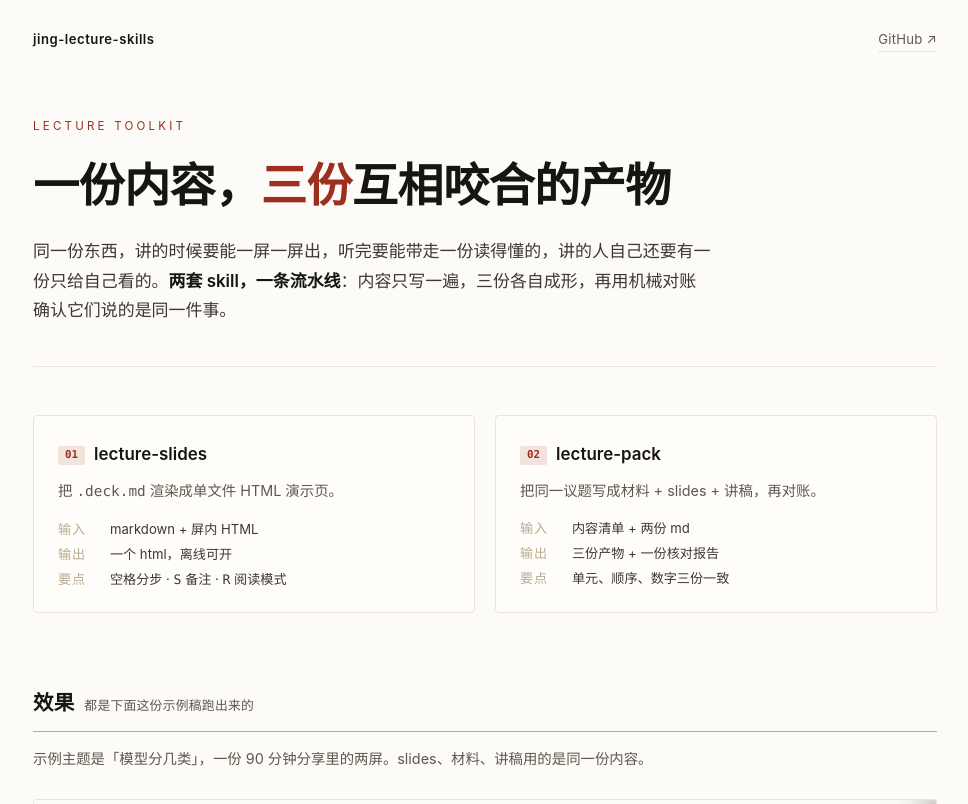
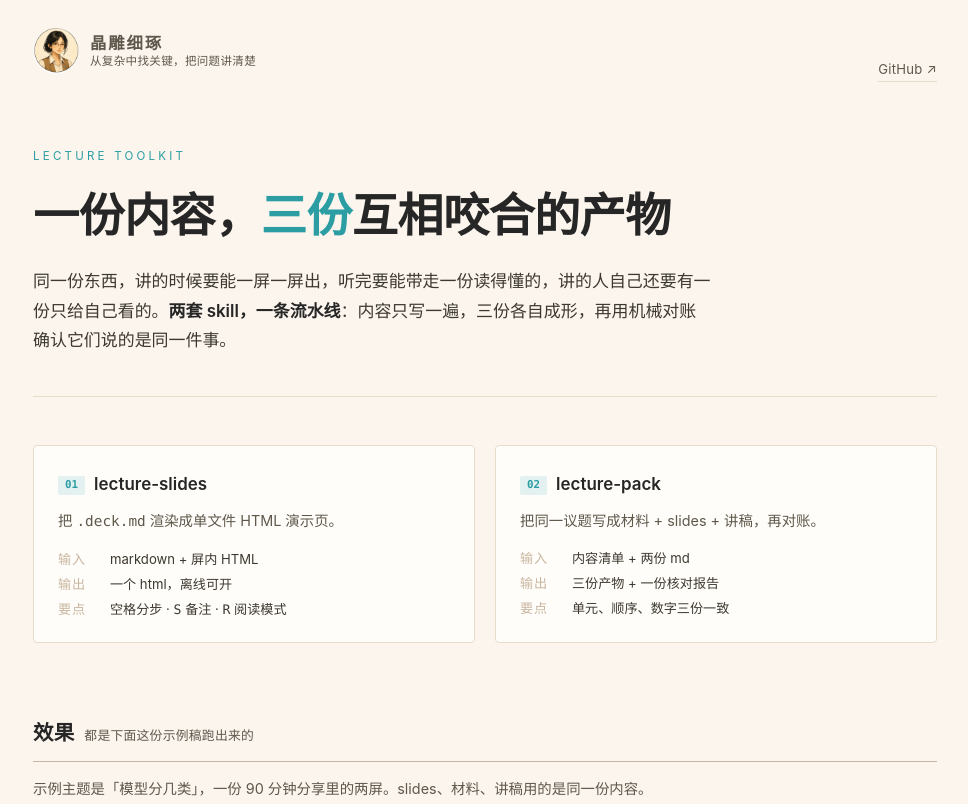
Before and after one commit to crystalyj37/jing-lecture-skills, a plain HTML site: page docs/index.html in a window 1280 px wide. Shown: the top 804 px of the page, without its empty margins (155-1123 px from the left). Drawn offline with Linux system fonts and the light colour scheme.

Commit message:
加品牌署名：晶雕细琢头像、剪影微标、洞察青配色
- 页面顶栏放 B1 头像（透明圆形 128px）+ 品牌名与标语
- 页脚放剪影微标 V2（24px）作作者角标，同时作 favicon
- 强调色由朱红改为洞察青 #2C9EA3，纸色改暖白 #FBF5EE
- skill 产物本身不动：tokens.css 仍为墨水经典

```diff
--- a/docs/index.html
+++ b/docs/index.html
@@ -4,11 +4,14 @@
 <meta charset="utf-8">
 <meta name="viewport" content="width=device-width, initial-scale=1">
 <title>jing-lecture-skills · 一份内容做成三份产物</title>
+<link rel="icon" href="img/jing-mark.png">
+<meta name="description" content="晶雕细琢 · 把一份内容做成三份互相咬合的产物：可投屏 slides、可分享材料、讲者讲稿。">
+<meta name="author" content="晶雕细琢">
 <style>
 :root{
-  --paper:#fcfbf8; --card:#fffdf9; --ink:#17150f; --ink2:#3d3830;
-  --muted:#5f584c; --line:#b9ab92; --line-soft:#ece4d8;
-  --accent:#9c2f1e; --accent-soft:#f2e3dd;
+  --paper:#FBF5EE; --card:#fffdf9; --ink:#262626; --ink2:#3d3830;
+  --muted:#5f584c; --line:#c9b6a0; --line-soft:#e8dccd;
+  --accent:#2C9EA3; --accent-soft:#e3f1f1;
 }
 *{box-sizing:border-box}
 html{-webkit-text-size-adjust:100%}
@@ -24,7 +27,12 @@ code,pre{font-family:"SF Mono",Menlo,Consolas,monospace}
   display:flex;align-items:baseline;justify-content:space-between;gap:16px;
   padding:28px 0 0;font-size:.82rem;letter-spacing:.02em;color:var(--muted);
 }
-.top b{color:var(--ink);font-weight:600;letter-spacing:.04em}
+.brand{display:flex;align-items:center;gap:11px}
+.brand img{width:46px;height:46px;display:block}
+.brand .bt{display:flex;flex-direction:column;line-height:1.3}
+.brand .bt b{font-size:1.02rem;letter-spacing:.12em;font-weight:600}
+.brand .bt i{font-style:normal;font-size:.72rem;color:var(--muted);letter-spacing:.03em}
+
 .top a{color:var(--muted);text-decoration:none;border-bottom:1px solid var(--line-soft)}
 .top a:hover{color:var(--accent);border-color:var(--accent)}
 
@@ -74,11 +82,11 @@ h2 small{font-weight:400;font-size:.8rem;color:var(--muted);margin-left:10px;let
 .shot img{width:100%;height:auto;display:block}
 .shot figcaption{font-size:.84rem;color:var(--muted);display:flex;justify-content:space-between;gap:16px}
 .shot figcaption b{color:var(--ink);font-weight:600}
-.shot figcaption a{color:var(--accent);text-decoration:none;border-bottom:1px dotted rgba(156,47,30,.5);white-space:nowrap}
+.shot figcaption a{color:var(--accent);text-decoration:none;border-bottom:1px dotted rgba(44,158,163,.55);white-space:nowrap}
 
 /* 代码 */
 pre{
-  background:#f6f2eb;border-left:3px solid var(--accent);
+  background:#f4ede3;border-left:3px solid var(--accent);
   padding:16px 18px;overflow-x:auto;font-size:.83rem;line-height:1.7;
   color:var(--ink2);margin:18px 0 0;border-radius:0 3px 3px 0;
 }
@@ -99,6 +107,8 @@ th{color:var(--muted);font-weight:500;font-size:.8rem;letter-spacing:.04em}
 td:first-child{white-space:nowrap;color:var(--ink)}
 
 /* 页脚 */
+.fbrand{display:inline-flex;align-items:center;gap:8px}
+.fbrand img{width:24px;height:24px;display:block}
 footer{margin-top:80px;padding-top:22px;border-top:1px solid var(--line-soft);font-size:.8rem;color:var(--muted);display:flex;justify-content:space-between;gap:16px;flex-wrap:wrap}
 footer a{color:var(--muted);text-decoration:none;border-bottom:1px solid var(--line-soft)}
 footer a:hover{color:var(--accent)}
@@ -116,7 +126,10 @@ footer a:hover{color:var(--accent)}
 <div class="wrap">
 
   <div class="top">
-    <b>jing-lecture-skills</b>
+    <div class="brand">
+      <img src="img/jing-avatar.png" alt="晶雕细琢">
+      <span class="bt"><b>晶雕细琢</b><i>从复杂中找关键，把问题讲清楚</i></span>
+    </div>
     <a href="https://github.com/crystalyj37/jing-lecture-skills">GitHub ↗</a>
   </div>
 
@@ -199,7 +212,7 @@ python3 lecture-pack/scripts/crosscheck.py content-map.md handout.md script.md t
 cp -R jing-lecture-skills/lecture-slides jing-lecture-skills/lecture-pack ~/.workbuddy/skills/</pre>
 
   <footer>
-    <span>MIT · 内容示例为通用科普，与任何机构无关</span>
+    <span class="fbrand"><img src="img/jing-mark.png" alt="">MIT · 内容示例为通用科普，与任何机构无关</span>
     <span><a href="https://github.com/crystalyj37/jing-lecture-skills">源码</a> · <a href="https://github.com/crystalyj37/jing-lecture-skills/blob/main/lecture-slides/README.md">slides 文档</a> · <a href="https://github.com/crystalyj37/jing-lecture-skills/blob/main/lecture-pack/README.md">pack 文档</a></span>
   </footer>
 
```
Also changed, not shown: docs/img/jing-avatar.png (added), docs/img/jing-mark.png (added), 1 other file.
